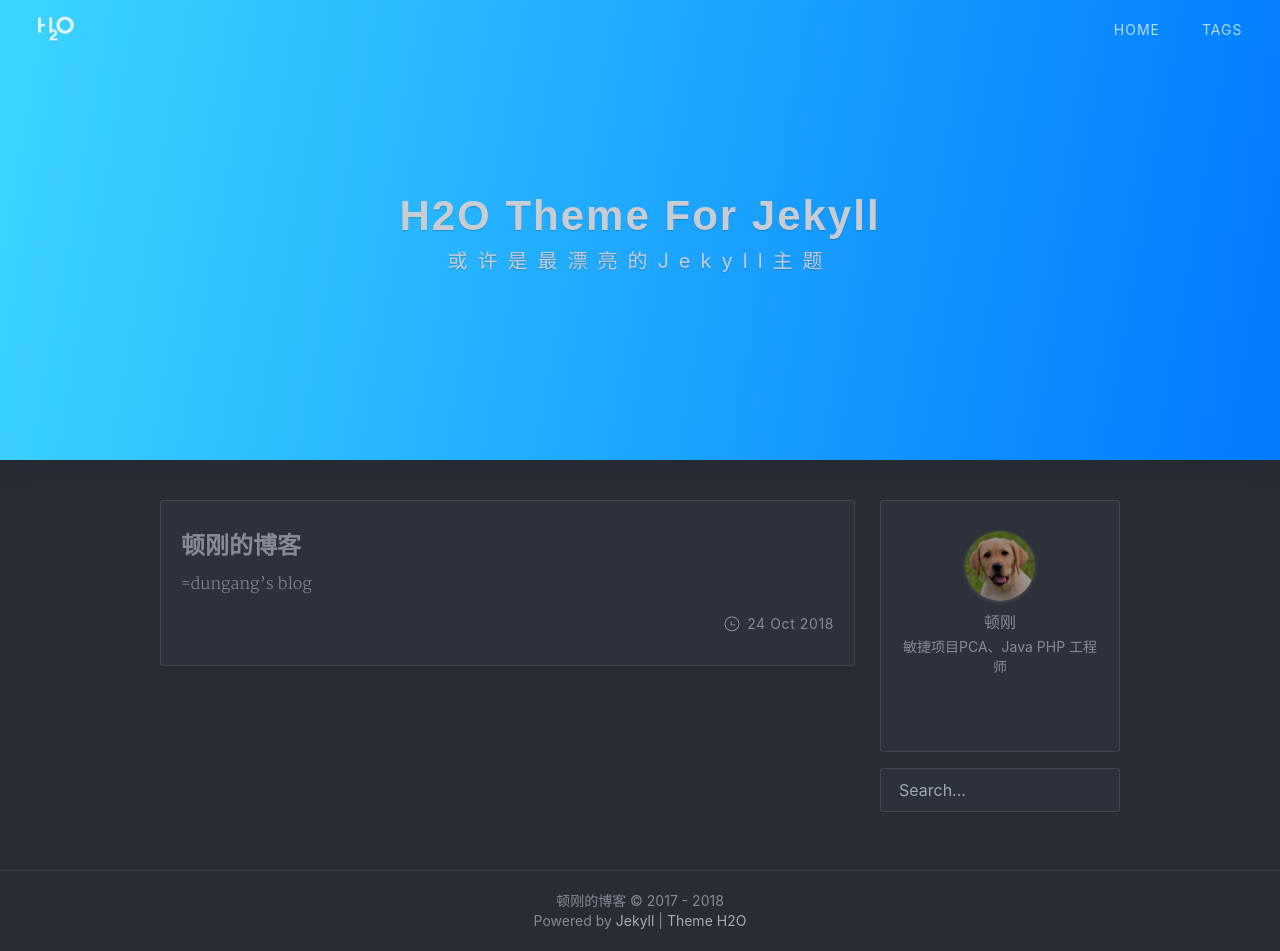
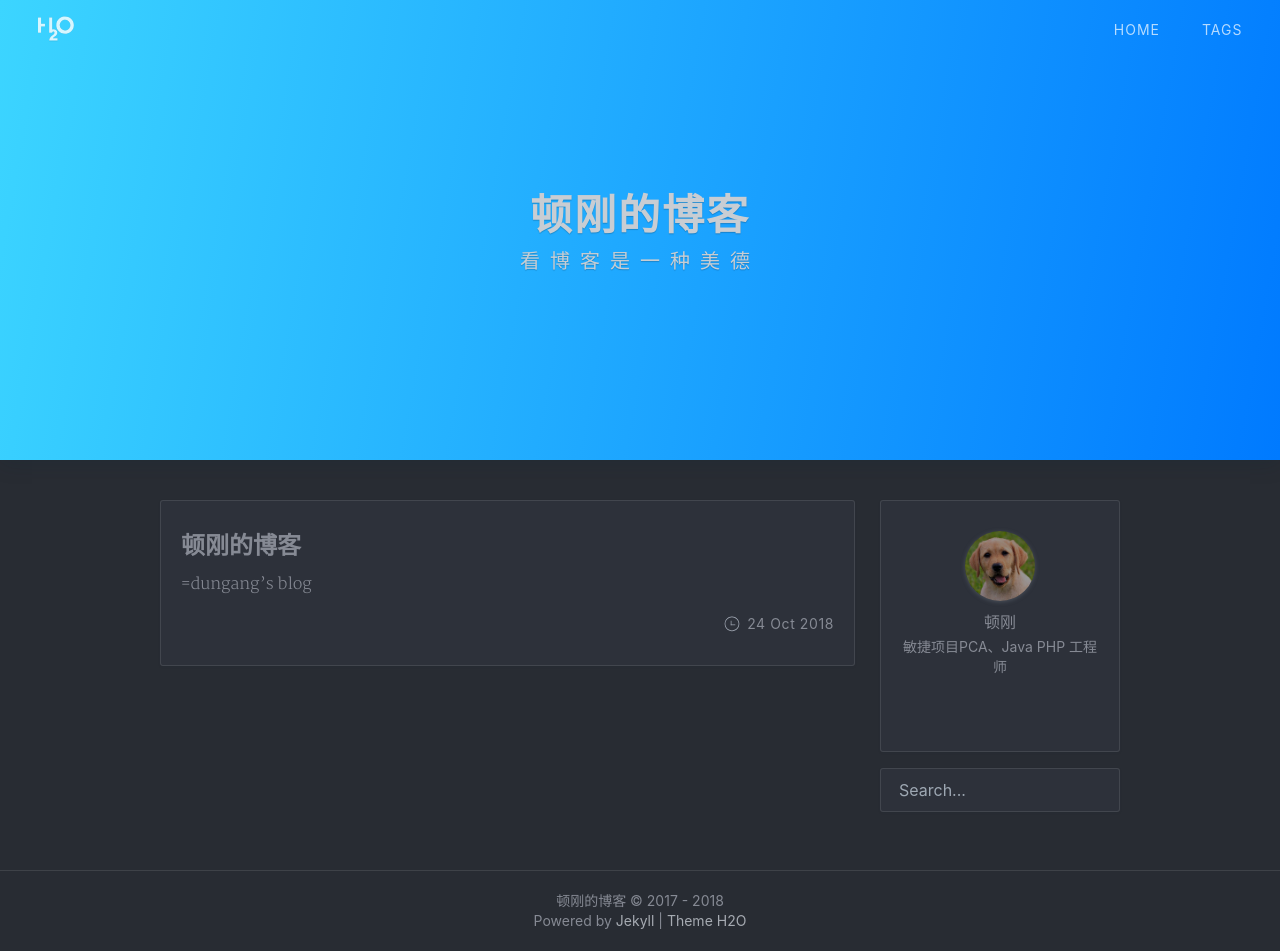
Before and after one commit to dungang/dungang.github.io, a Jekyll site: the page built from index.html, in a window 1280 px wide and 951 px high. Built offline with Jekyll 4.4.1, drawn with Linux system fonts in a browser that asks for light colours; nearby versions of some CDN libraries; the list of posts is cut into pages by our own code; a style sheet for code colours, icons or effects is not loaded.

Commit message:
修改主题的文字

```diff
--- a/index.html
+++ b/index.html
@@ -1,7 +1,7 @@
 ---
 layout: default
-home-title: H2O Theme For Jekyll
-description: 或许是最漂亮的Jekyll主题
+home-title: 顿刚的博客
+description: 看博客是一种美德
 ---
 
 {% include header.html %}
```
